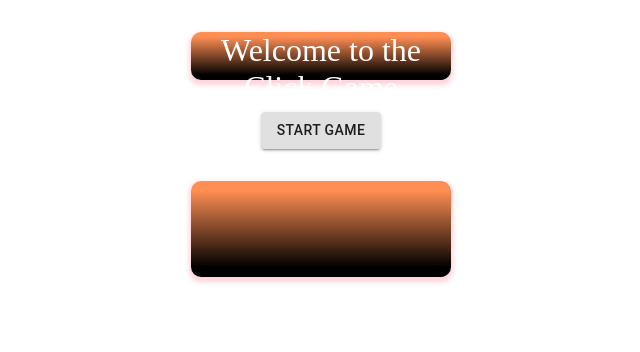
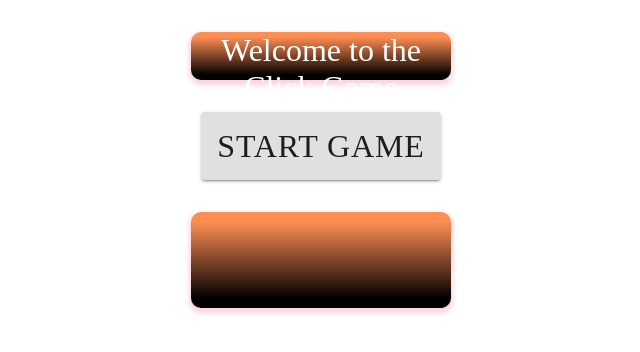
Before and after one commit to ToniMHeinonen/Koodarijahti, a React (Create React App) app in the folder frontend/: page / in a window 1280 px wide. Shown: the top 352 px of the page, without its empty margins (319-959 px from the left). Built offline with nearby package versions, Linux system fonts and the light colour scheme.

Commit message:
Modify Button style

```diff
--- a/frontend/src/App.js
+++ b/frontend/src/App.js
@@ -1,7 +1,6 @@
 import React from 'react';
-import Button from '@material-ui/core/Button';
 import Grid from '@material-ui/core/Grid';
-import {HeaderBg, BottomBg} from './MyStyles.js'
+import {HeaderBg, BottomBg, MyButton} from './MyStyles.js'
 
 // const URL = 'https://shrouded-fjord-28724.herokuapp.com/'  // Heroku backend
 const URL = 'http://localhost:8080' // Local backend
@@ -93,10 +92,10 @@ class App extends React.Component {
 
     if (!this.gameOver) {
       score = <HeaderBg>Your score: {this.curPoints}</HeaderBg>
-      btn = <Button variant="contained" onClick={this.fetchData}>Click me</Button>
+      btn = <MyButton variant="contained" onClick={this.fetchData}>Click me</MyButton>
     } else {
       score = <HeaderBg>{this.headerText}</HeaderBg>
-      btn = <Button variant="contained" onClick={this.startGame}>Start Game</Button>
+      btn = <MyButton variant="contained" onClick={this.startGame}>Start Game</MyButton>
     }
 
     receivedPoints = <BottomBg>{this.state.receivedPoints}</BottomBg>
--- a/frontend/src/MyStyles.js
+++ b/frontend/src/MyStyles.js
@@ -1,4 +1,5 @@
 import { styled } from '@material-ui/core/styles';
+import Button from '@material-ui/core/Button';
 
 const boxHeight = 48;
 
@@ -23,4 +24,9 @@ const BottomBg = styled(TextBgParent)({
   height: (boxHeight*2)
 });
 
-export {HeaderBg, BottomBg}
+const MyButton = styled(Button)({
+  fontSize: '2em',
+  fontFamily: 'Times New Roman'
+});
+
+export {HeaderBg, BottomBg, MyButton}
```
